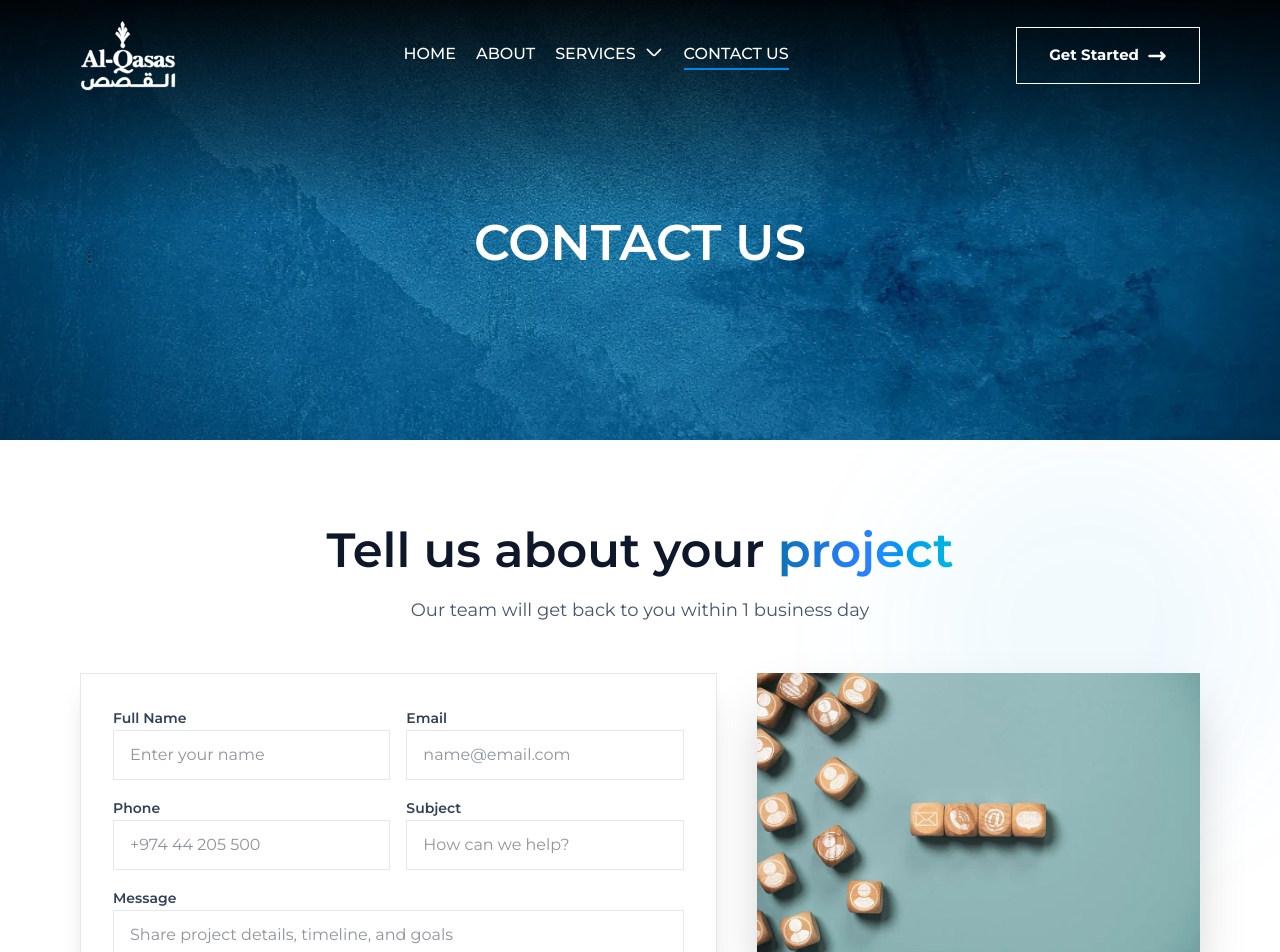
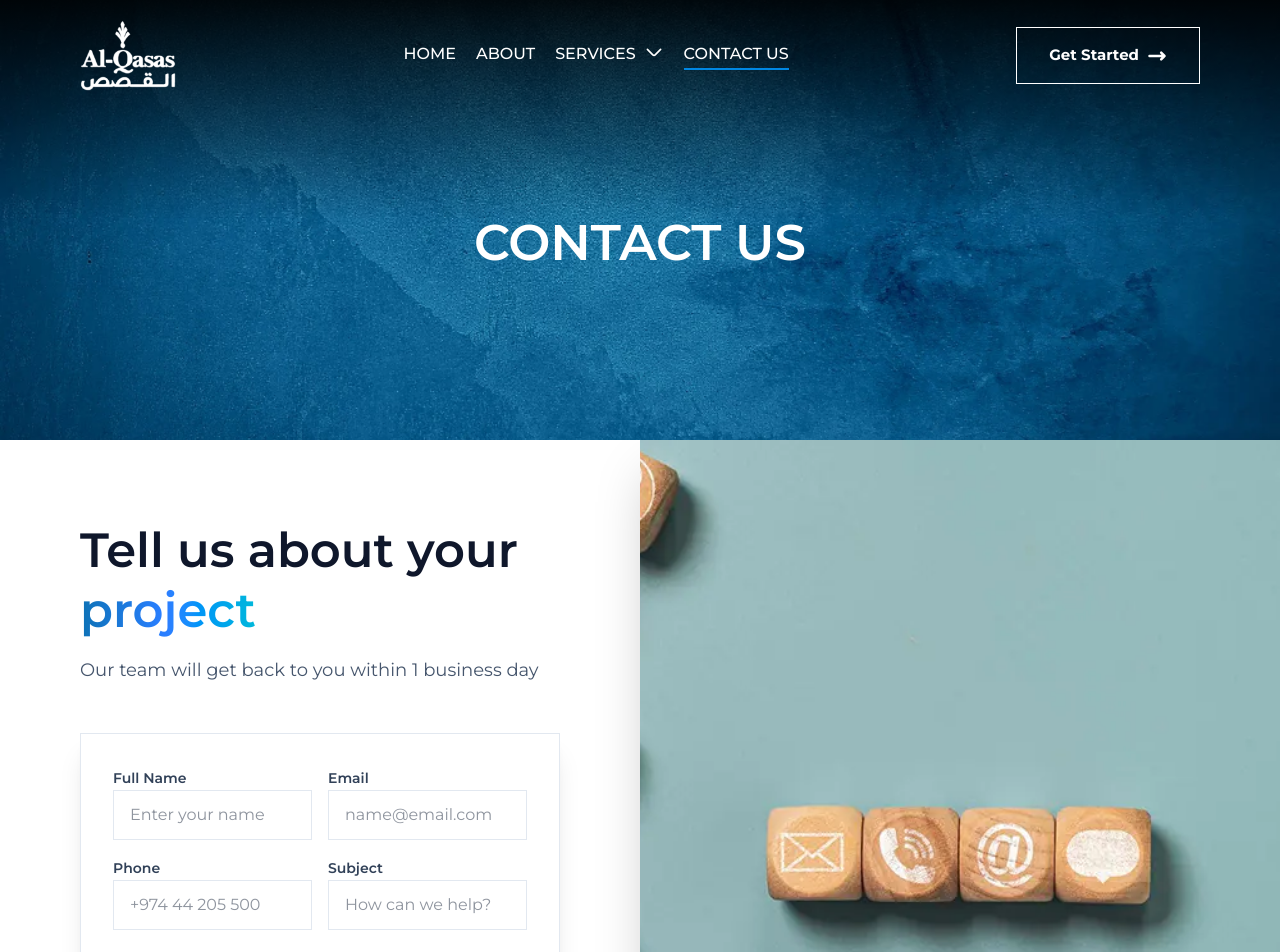
Before and after one commit to akmmubashir/al-qasas-group-web, a Next.js app: page /contact in a window 1280 px wide. Shown: the top 952 px of the page. Built offline with nearby package versions, Linux system fonts and the light colour scheme.

Commit message:
contact form ui changes

```diff
--- a/app/contact/components/contactFormSection.tsx
+++ b/app/contact/components/contactFormSection.tsx
@@ -78,20 +78,20 @@ const ContactFormSection = () => {
     <section ref={sectionRef} className="relative bg-white overflow-hidden">
       <div className="absolute top-0 right-0 w-96 h-96 bg-linear-to-br from-cyan-500/5 to-blue-500/5 rounded-full blur-3xl"></div>
 
-      <div className="p-20 max-xl:p-[60px_40px] max-lg:p-[60px_20px] max-md:p-[40px_20px] relative z-10">
-        <div className="text-center mb-12" ref={titleRef}>
+      <div className="relative z-10">
+        <div className="grid grid-cols-12 items-start">
+          <div className="p-20 max-xl:p-[60px_40px] max-lg:p-[60px_20px] max-md:p-[40px_20px] col-span-6 max-lg:col-span-full max-lg:order-2">
+            <div className="mb-12" ref={titleRef}>
               {/* <SubHeading title="Send a message" /> */}
               <Heading title1="Tell us about your" title2="project" />
-          <p className="text-[18px] max-xl:text-[16px] max-lg:text-[14px] text-slate-600 max-w-2xl mx-auto leading-relaxed">
+              <p className="text-[18px] max-xl:text-[16px] max-lg:text-[14px] text-slate-600 max-w-2xl leading-relaxed">
                 Our team will get back to you within 1 business day
               </p>
             </div>
-
-        <div className="grid grid-cols-12 gap-10 max-lg:gap-[40px_0] items-start">
             <form
               ref={formRef}
               onSubmit={handleSubmit}
-            className="col-span-7 max-lg:col-span-full max-lg:order-2 bg-white border border-slate-200 shadow-xl p-8 max-md:p-6 space-y-4"
+              className="bg-white border border-slate-200 shadow-xl p-8 max-md:p-6 space-y-4"
             >
               <div className="grid grid-cols-2 max-md:grid-cols-1 gap-4">
                 <div className="space-y-2">
@@ -160,10 +160,11 @@ const ContactFormSection = () => {
                 Send Message
               </button>
             </form>
+          </div>
 
           <div
             ref={asideRef}
-            className="col-span-5 max-lg:col-span-full shadow-2xl overflow-hidden"
+            className="col-span-6 max-lg:col-span-full shadow-2xl overflow-hidden h-full"
           >
             <Image
               src={"/assets/common/contact.webp"}
```
Lines whose indentation alone changed are shown as unchanged.
